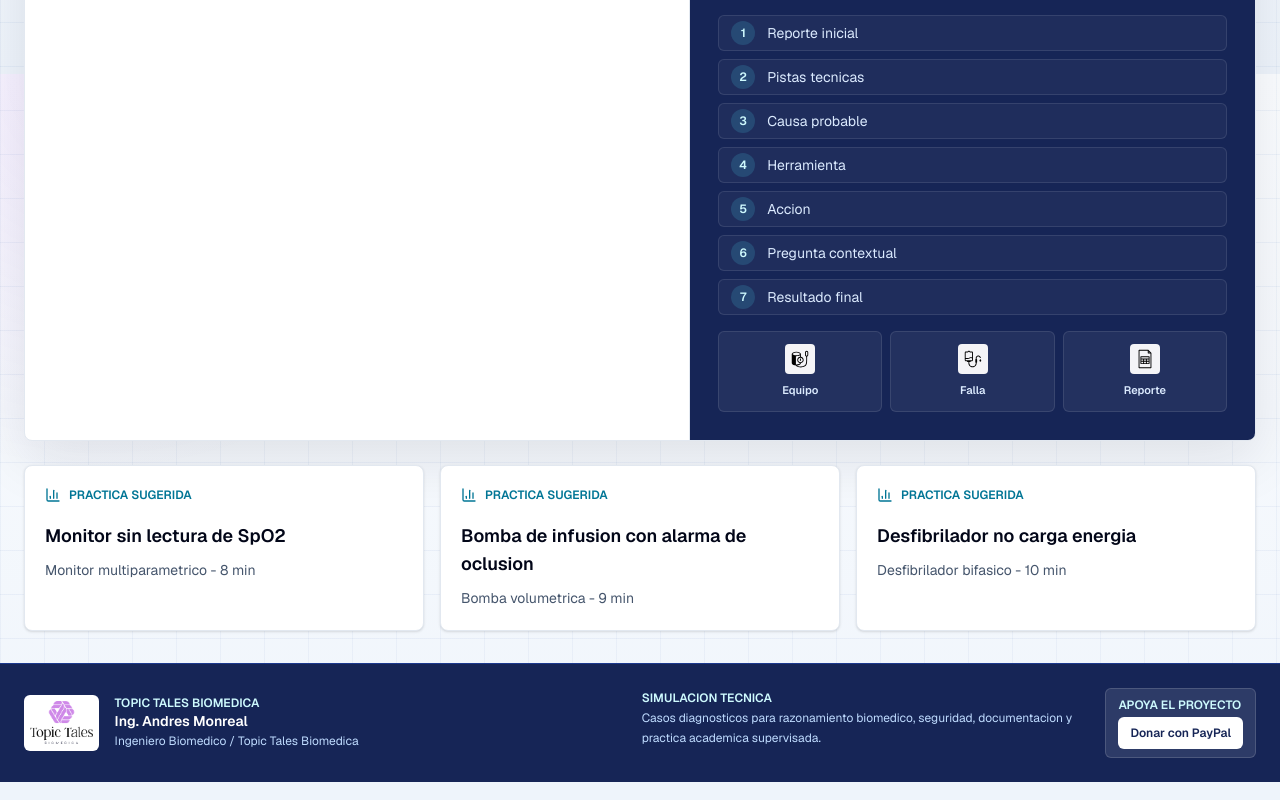
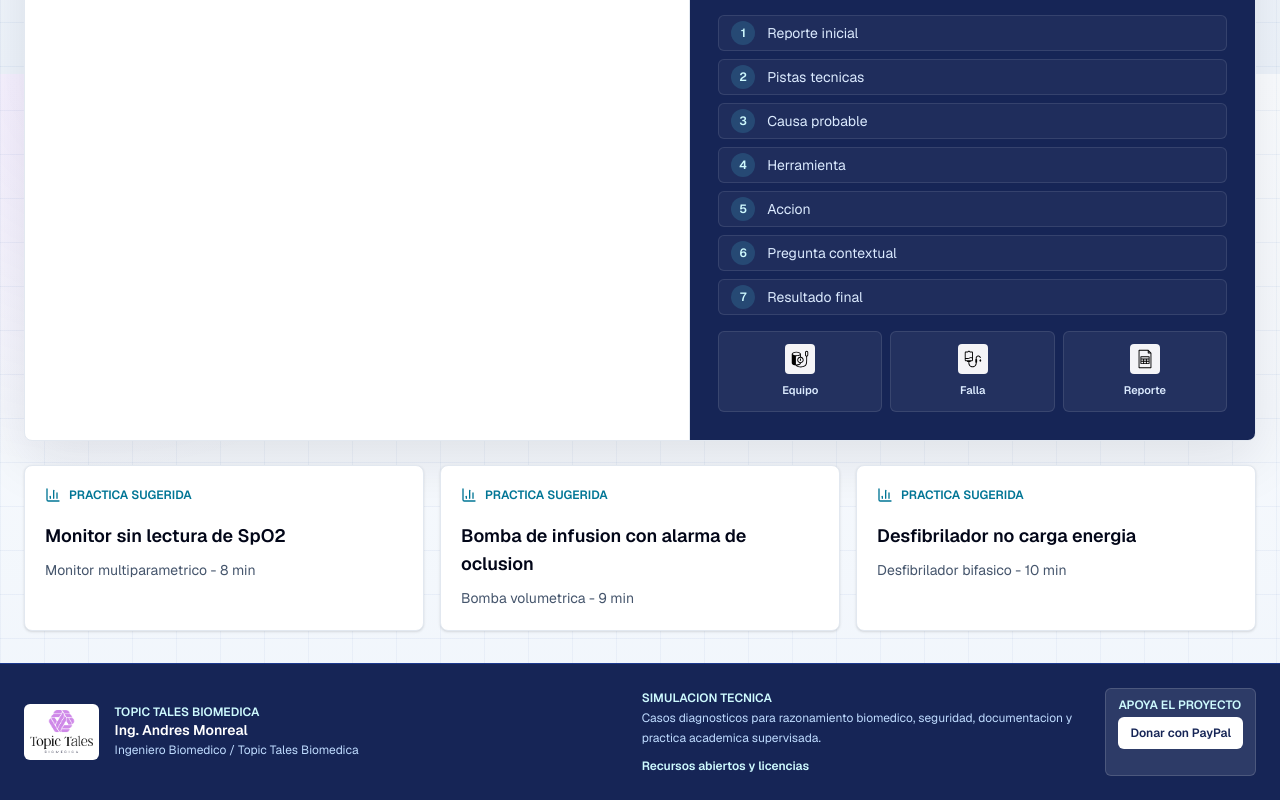
Before and after one commit to sircalch/biomed-case-simulator, a Next.js app: page / in a window 1280 px wide. Shown: the part 726-1526 px from the top of the page. Built offline with nearby package versions, Linux system fonts and the light colour scheme; no server answers.

Commit message:
Document resource licensing

```diff
--- a/app/layout.tsx
+++ b/app/layout.tsx
@@ -72,6 +72,7 @@ const DONATION_URL = process.env.NEXT_PUBLIC_DONATION_URL ?? "";
 const SHOW_INTERNAL_NAV = process.env.NEXT_PUBLIC_SHOW_INTERNAL_NAV === "true";
 const CORE_URL =
   process.env.NEXT_PUBLIC_CORE_URL ?? "https://biomedtools-mx-core.vercel.app";
+const CORE_RESOURCES_URL = new URL("/recursos", CORE_URL).toString();
 
 export default function RootLayout({
   children,
@@ -170,6 +171,12 @@ export default function RootLayout({
                 Casos diagnosticos para razonamiento biomedico, seguridad,
                 documentacion y practica academica supervisada.
               </p>
+              <a
+                href={CORE_RESOURCES_URL}
+                className="mt-2 inline-flex font-semibold text-cyan-100 hover:text-white"
+              >
+                Recursos abiertos y licencias
+              </a>
             </div>
             {DONATION_URL ? (
               <div className="rounded-md border border-white/15 bg-white/10 px-3 py-2">
```
Also changed, not shown: 2 other files (tests, documents, lock files or other folders).
